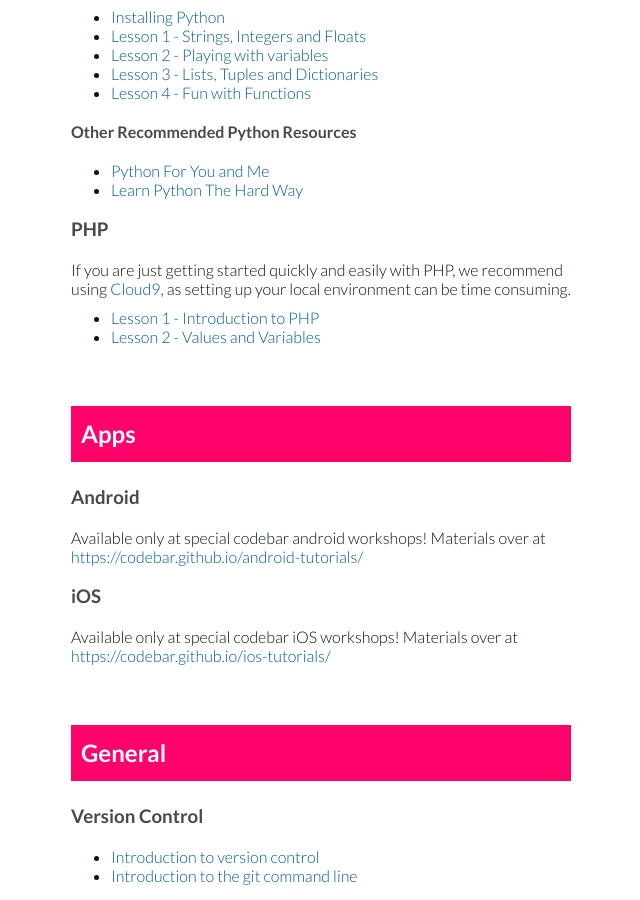
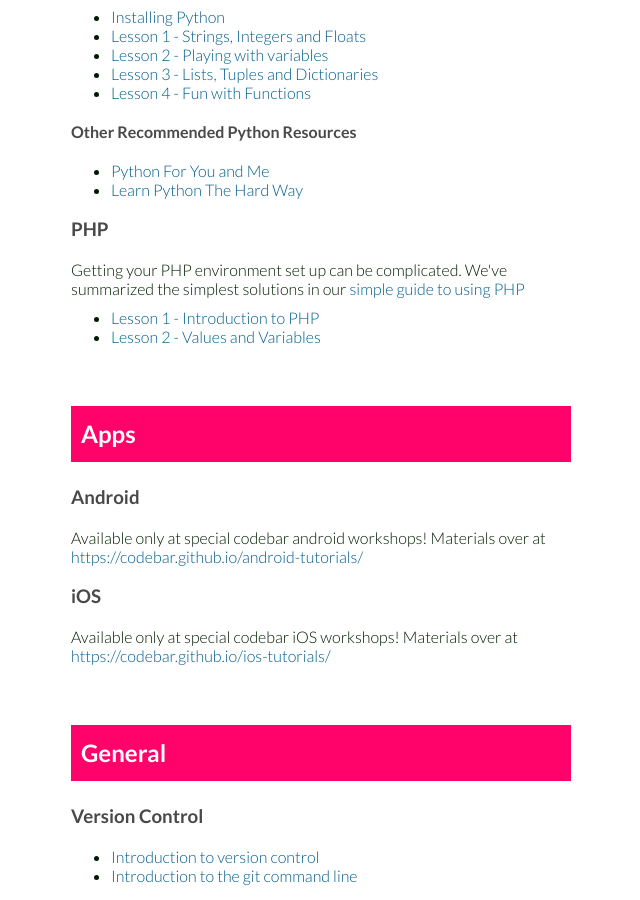
Before and after one commit to codebar/tutorials, a Jekyll site: the page index.html, which Jekyll copies as it is, in a window 1280 px wide and 900 px high, scrolled down 1090 px. Shown: the whole window, without its empty margins (499-1139 px from the left). Built offline with Jekyll 4.4.1, drawn with Linux system fonts in a browser that asks for light colours.

Commit message:
php intro newer version

```diff
--- a/index.html
+++ b/index.html
@@ -90,7 +90,8 @@
         </ul>
 
         <h3>PHP</h3>
-        <p class="lead">If you are just getting started quickly and easily with PHP, we recommend using <a href="https://docs.c9.io/docs/getting-started">Cloud9</a>, as setting up your local environment can be time consuming.</p>
+        <p class="lead">Getting your PHP environment set up can be complicated. We've summarized the
+          simplest solutions in our <a href="php/using-php/simple.html">simple guide to using PHP</a></p>
 
         <ul>
           <li><a href="php/lesson1/tutorial.html">Lesson 1 - Introduction to PHP</a></li>
```
